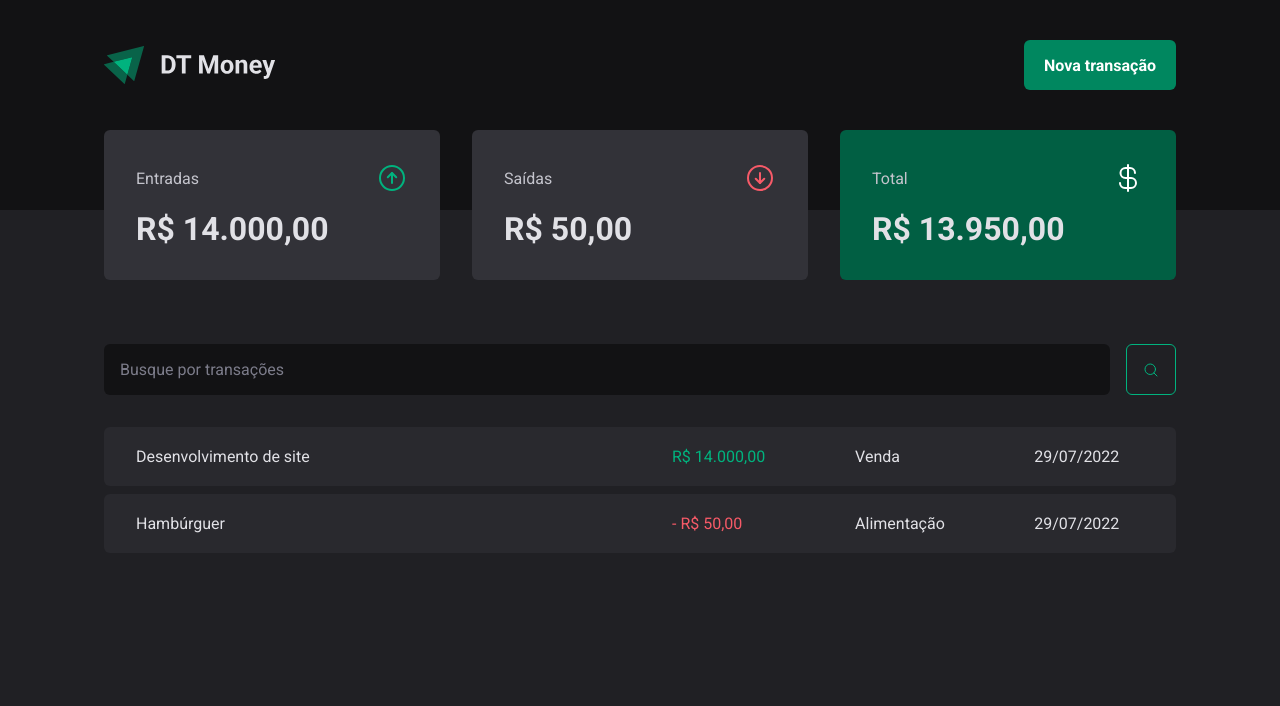
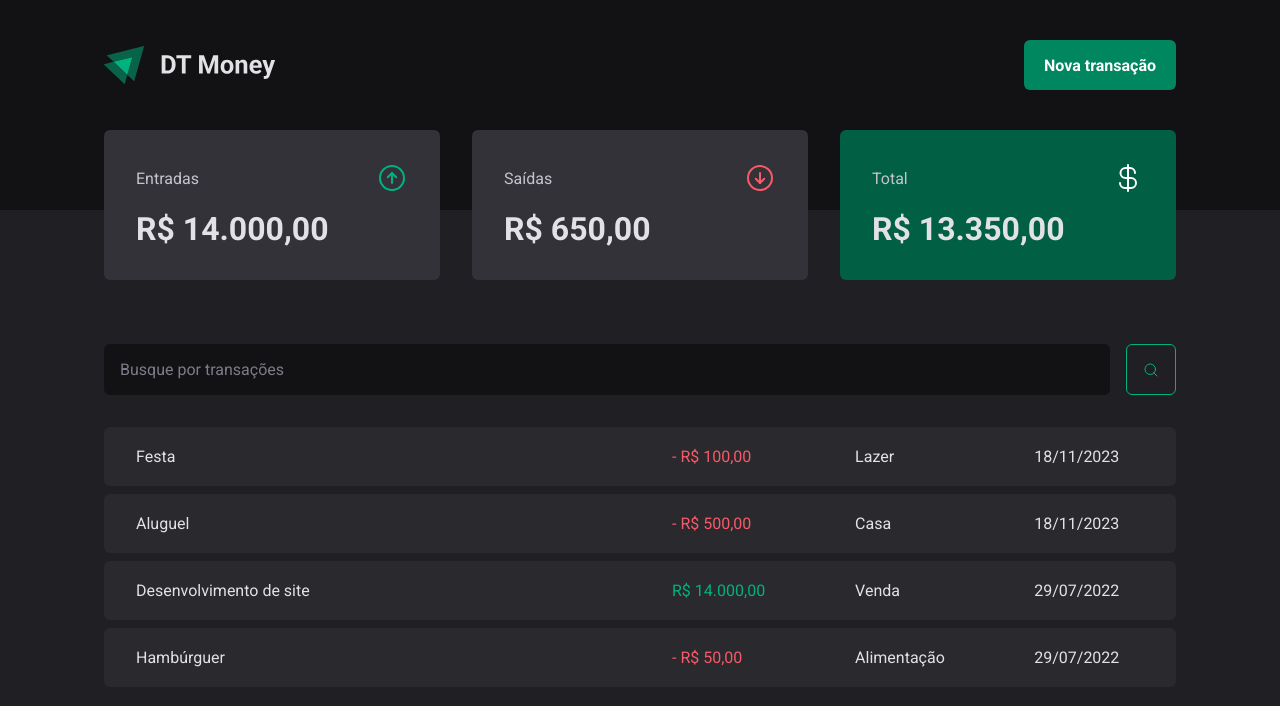
Before and after one commit to iDouglasD/dt_money, a React (Vite) app: page / in a window 1280 px wide. Shown: the top 706 px of the page. Built offline with nearby package versions, Linux system fonts and the light colour scheme; data requests are answered from the project's data file.

Commit message:
feat: add create transactions.

```diff
--- a/package.json
+++ b/package.json
@@ -13,6 +13,7 @@
     "@hookform/resolvers": "^3.3.2",
     "@radix-ui/react-dialog": "^1.0.3",
     "@radix-ui/react-radio-group": "^1.1.2",
+    "axios": "^1.6.2",
     "phosphor-react": "^1.4.1",
     "react": "^18.2.0",
     "react-dom": "^18.2.0",
--- a/server.json
+++ b/server.json
@@ -15,6 +15,22 @@
       "category": "Alimentação",
       "price": 50,
       "createdAt": "2022-07-29T19:30:44.505Z"
+    },
+    {
+      "description": "Aluguel",
+      "price": 500,
+      "category": "Casa",
+      "type": "outcome",
+      "createdAt": "2023-11-18T11:32:25.772Z",
+      "id": 3
+    },
+    {
+      "description": "Festa",
+      "price": 100,
+      "category": "Lazer",
+      "type": "outcome",
+      "createdAt": "2023-11-18T11:46:02.104Z",
+      "id": 4
     }
   ]
 }
--- a/src/components/NewTransactionModal/index.tsx
+++ b/src/components/NewTransactionModal/index.tsx
@@ -4,6 +4,8 @@ import { CloseButton, Content, Overlay, TransactionType, TransactionTypeButton }
 import { useForm, Controller } from "react-hook-form";
 import * as z from "zod";
 import { zodResolver } from '@hookform/resolvers/zod'
+import { api } from '../../lib/axios';
+import { useTransactions } from '../../hooks/useTransactions';
 
 const newTransactionFormSchema = z.object({
   description: z.string(),
@@ -21,7 +23,8 @@ export function NewTransactionModal() {
     handleSubmit,
     formState: {
       isSubmitting
-    }
+    },
+    reset
   } = useForm<NewTransactionFormInputs>({
     resolver: zodResolver(newTransactionFormSchema),
     defaultValues: {
@@ -29,8 +32,15 @@ export function NewTransactionModal() {
     }
   })
 
-  function handleCreateNewTransaction(data: NewTransactionFormInputs) {
-    console.log(data)
+  const { createTransaction } = useTransactions()
+
+  async function handleCreateNewTransaction(data: NewTransactionFormInputs) {
+
+    const { description, price, category, type } = data;
+
+
+    await createTransaction({ description, price, category, type })
+    reset();
   }
 
   return (
--- a/src/contexts/TransactionsContext.tsx
+++ b/src/contexts/TransactionsContext.tsx
@@ -1,4 +1,5 @@
 import { createContext, ReactNode, useEffect, useState } from 'react';
+import { api } from '../lib/axios';
 
 interface Transaction {
   id: number;
@@ -9,8 +10,17 @@ interface Transaction {
   createdAt: string;
 }
 
+interface CreateTransactionInput {
+  description: string;
+  price: number;
+  category: string;
+  type: 'income' | 'outcome'
+}
+
 interface TransactionContextType {
   transactions: Transaction[];
+  fetchTransactions: (query: string) => void;
+  createTransaction: (data: CreateTransactionInput) => void
 }
 
 interface TransactionsProviderProps {
@@ -22,18 +32,41 @@ export const TransactionsContext = createContext({} as TransactionContextType);
 export function TransactionsProvider({ children }: TransactionsProviderProps) {
   const [transactions, setTransactions] = useState<Transaction[]>([]);
 
-  async function loadTransactions() {
-    const response = await fetch('http://localhost:3000/transactions');
-    const data = await response.json();
-    setTransactions(data)
+  async function fetchTransactions(query?: string) {
+    const response = await api.get("/transactions", {
+      params: {
+        _sort: 'createdAt',
+        _order: 'desc',
+        q: query,
+      }
+    });
+    setTransactions(response.data)
+  }
+
+  async function createTransaction(data: CreateTransactionInput) {
+    const { description, price, category, type } = data;
+
+    const response = await api.post("/transactions", {
+      description,
+      price,
+      category,
+      type,
+      createdAt: new Date()
+    })
+
+    setTransactions((prev) => [response.data, ...prev])
   }
 
   useEffect(() => {
-    loadTransactions()
+    fetchTransactions()
   }, []);
 
   return (
-    <TransactionsContext.Provider value={{ transactions }}>
+    <TransactionsContext.Provider value={{
+      transactions,
+      fetchTransactions,
+      createTransaction
+    }}>
       {children}
     </TransactionsContext.Provider>
   );
--- /dev/null
+++ b/src/lib/axios.ts
@@ -0,0 +1,5 @@
+import axios from 'axios';
+
+export const api = axios.create({
+  baseURL: 'http://localhost:3000'
+})
--- a/src/pages/Transactions/components/SearchForm/index.tsx
+++ b/src/pages/Transactions/components/SearchForm/index.tsx
@@ -3,6 +3,7 @@ import { MagnifyingGlass } from 'phosphor-react'
 import { useForm } from "react-hook-form";
 import * as z from "zod";
 import { zodResolver } from '@hookform/resolvers/zod'
+import { useTransactions } from "../../../../hooks/useTransactions";
 
 const searchFormSchema = z.object({
   query: z.string(),
@@ -11,6 +12,8 @@ const searchFormSchema = z.object({
 type SearchFormInputs = z.infer<typeof searchFormSchema>
 
 export function SearchForm() {
+  const { fetchTransactions } = useTransactions()
+
   const {
     register,
     handleSubmit,
@@ -19,11 +22,10 @@ export function SearchForm() {
     }
   } = useForm<SearchFormInputs>({
     resolver: zodResolver(searchFormSchema)
-
   })
 
-  function handleSearchTransactions(data: SearchFormInputs) {
-    console.log(data)
+  async function handleSearchTransactions(data: SearchFormInputs) {
+    await fetchTransactions(data.query)
   }
 
   return (
```
Also changed, not shown: 1 other file (tests, documents, lock files or other folders).
